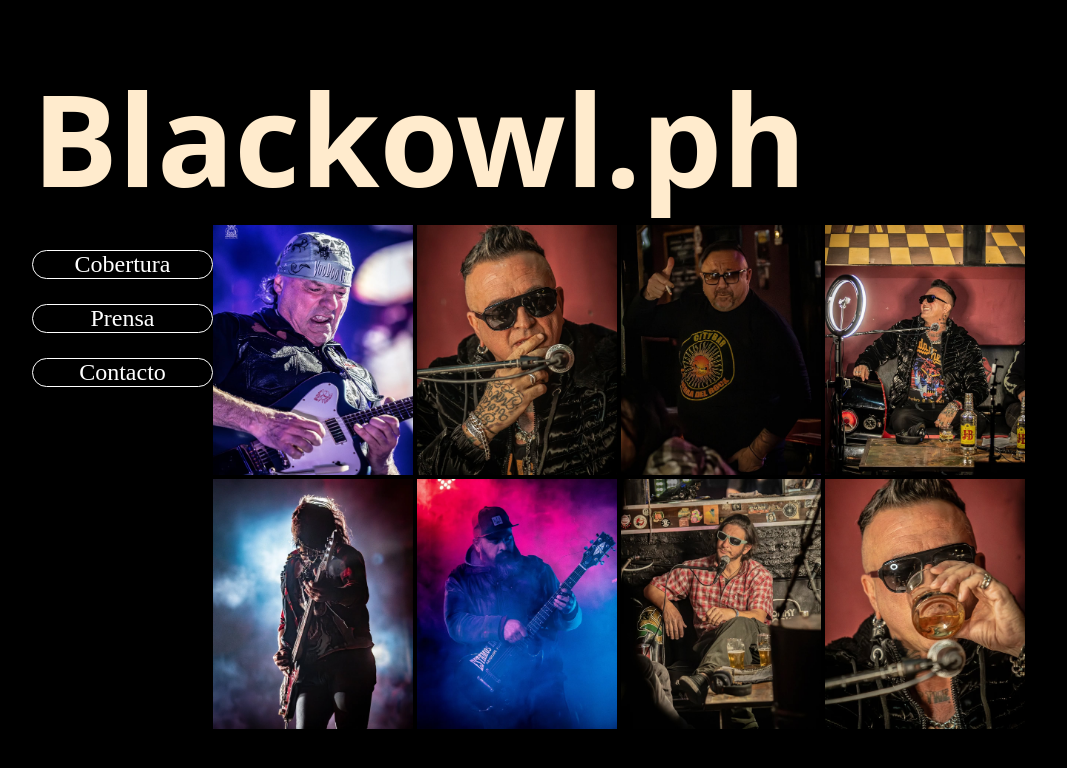
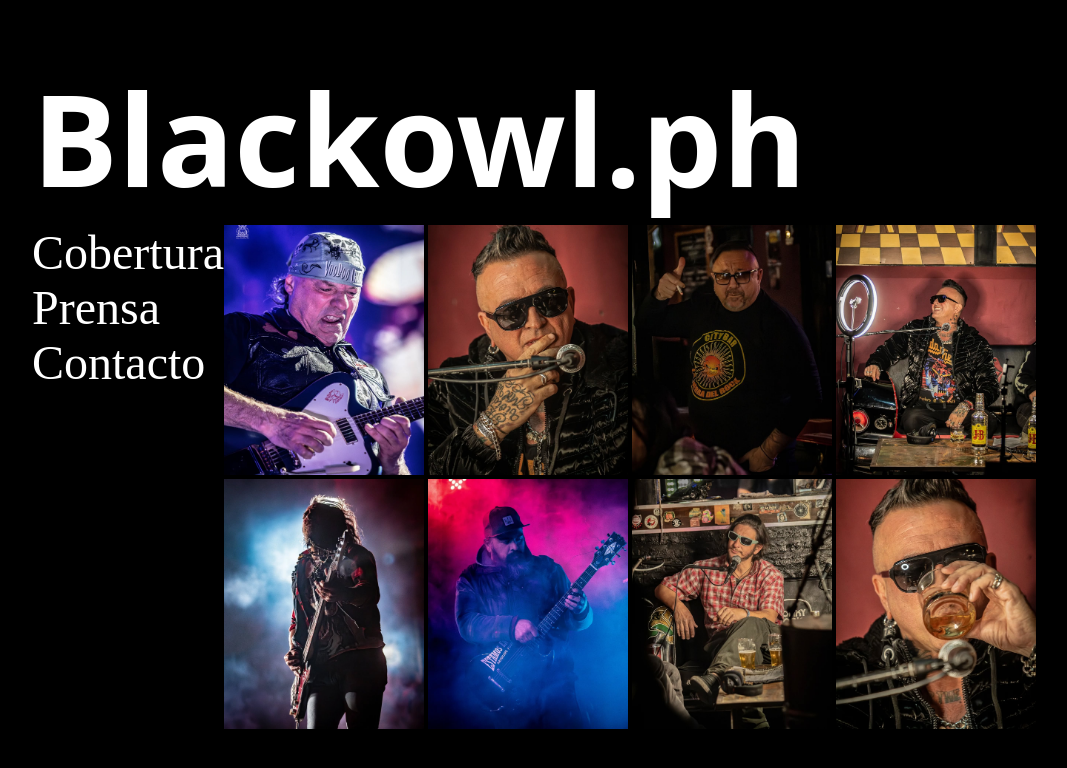
Before and after one commit to diegoQuintanilla/Portfolio-fotografo, a plain HTML site: page index.html in a window 1280 px wide. Shown: the whole page, without its empty margins (18-1085 px from the left). Drawn offline with Linux system fonts and the light colour scheme.

Commit message:
correcciones visuales

```diff
--- a/style.css
+++ b/style.css
@@ -12,7 +12,7 @@
 .tituloPrincipal {
   font-size: 8rem;
   font-family: Seven Swordsmen BB, system-ui, sans-serif;
-  color: blanchedalmond;
+  color: white;
 }
 
 
@@ -21,22 +21,14 @@
 }
 
 .listaCarpetas {
-  list-style-type: none;
-  background-color: black;
-  width: 25%;
-  height: calc(100vh - 8rem);
-  position: sticky;
+
 }
 
 li a {
   display: block;
   text-decoration: none;
-  font-size: 1.5em;
-  text-align: center;
+  font-size: 3em;
   color: white;
-  border: 1px solid white;
-  border-radius: 2rem;
-  margin-top: 25px;
 }
 
 img {
```
